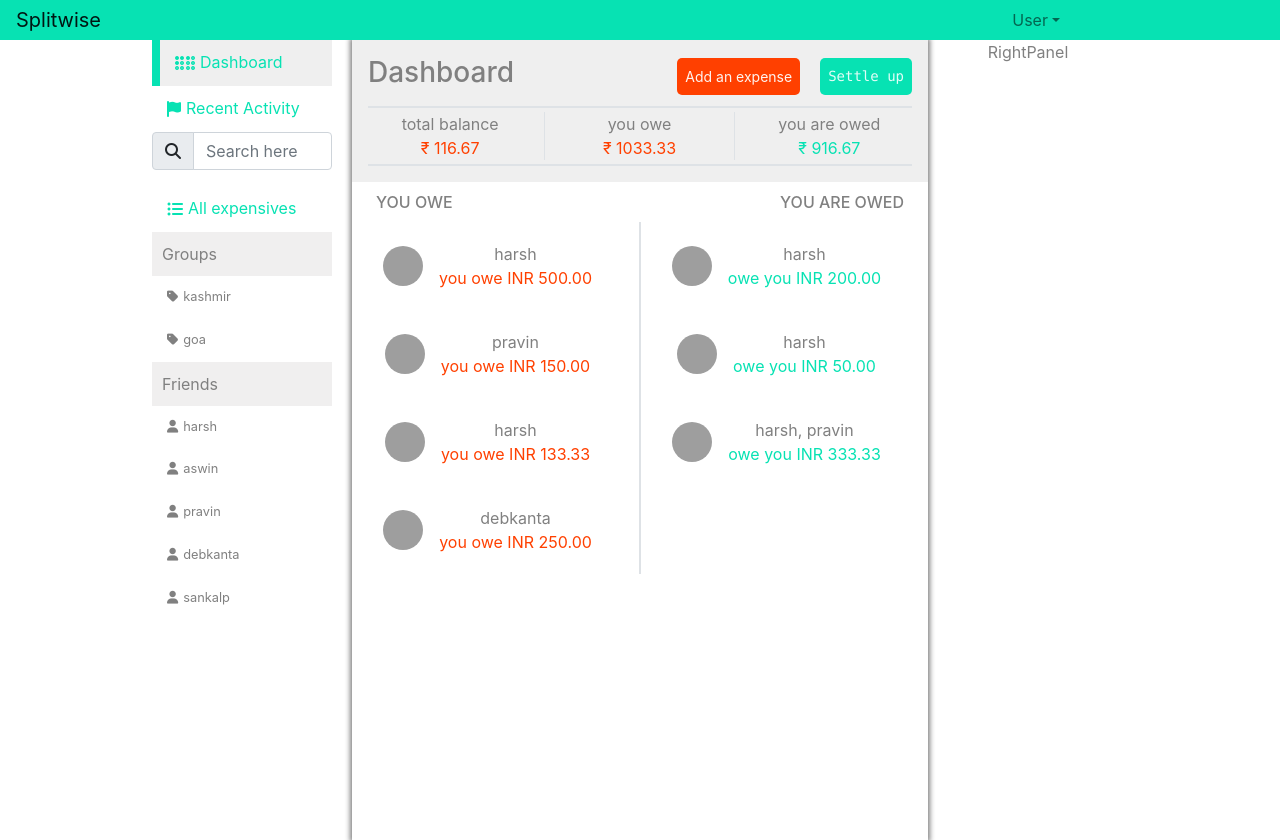
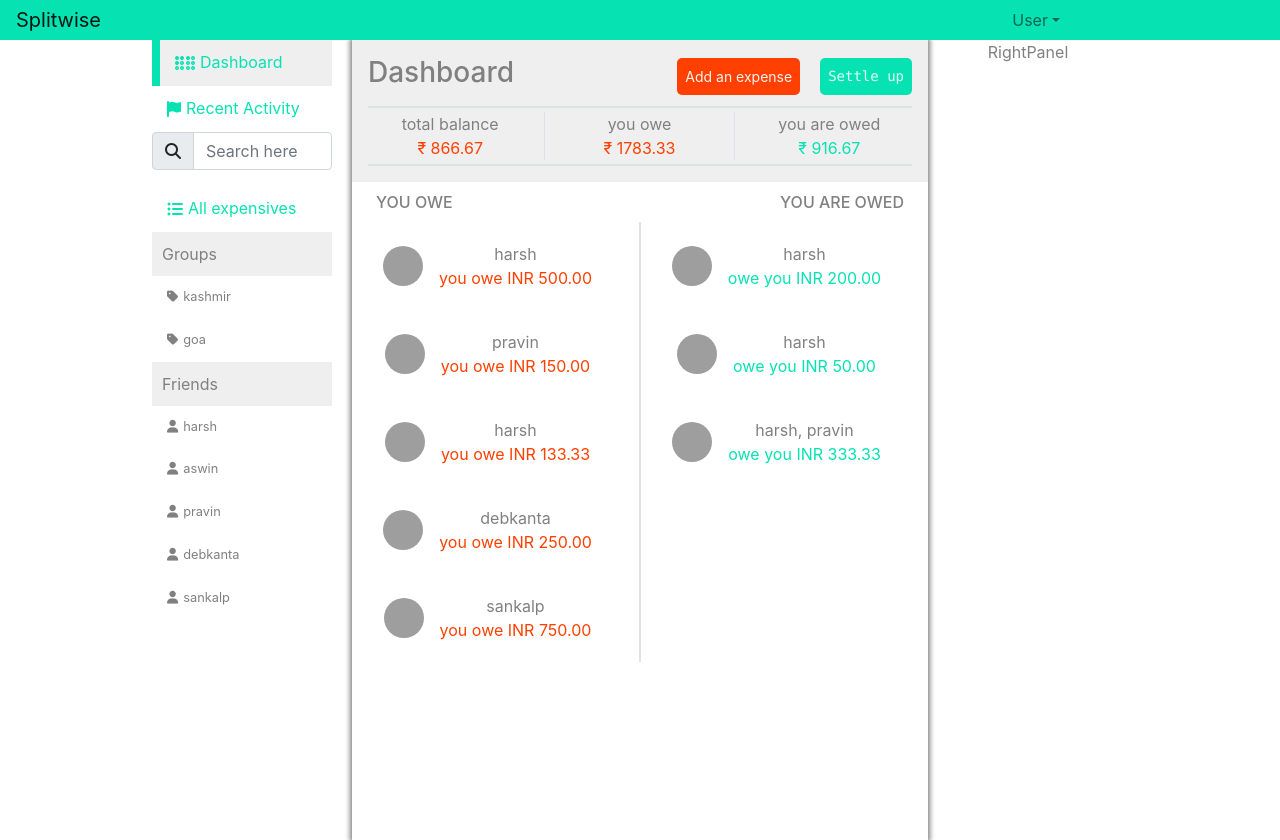
Before and after one commit to aswin-kumar-1999/SplitWIse-react, a React (Create React App) app: page /dashboard in a window 1280 px wide. Built offline with nearby package versions, Linux system fonts and the light colour scheme; grey boxes are pictures that could not be loaded.

Commit message:
Solved bugs in Add expense form

```diff
--- a/src/components/Dashboard/Credit.js
+++ b/src/components/Dashboard/Credit.js
@@ -2,6 +2,7 @@ import './Dashboard.css'
 function Credit(props) {
     return (
         <>
+        {/* {console.log("IN credit",props.name)} */}
             <div className="d-flex flex-wrap align-items-center justify-content-center px-4 py-3">
                 <img
                     src="https://s3.amazonaws.com/splitwise/uploads/user/default_avatars/avatar-ruby36-100px.png"
--- a/src/components/Dashboard/Dashboard.js
+++ b/src/components/Dashboard/Dashboard.js
@@ -4,8 +4,7 @@ import Debt from './Debt'
 import Expense from '../Expense/Expense'
 import Settle from '../Settle/Settle'
 import './Dashboard.css'
-import { dataStore } from '../Store/Store'
-const transaction = require('../../data/transaction.json')
+import { dataStore, transaction } from '../Store/Store'
 
 class Dashboard extends Component {
     constructor(props) {
@@ -19,22 +18,32 @@ class Dashboard extends Component {
             owe: 0,
             popExpense: false,
             popSettle: false,
-            allSettle: false
+            allSettle: false,
+            lastTransaction: 0
         }
 
     }
     componentDidMount() {
-        this.dataExtraction();
+        this.setState({ lastTransaction: transaction.last })
+        // this.dataExtraction();
+    }
+    componentDidUpdate(prevProps, prevState) {
+        if (prevState.lastTransaction !== transaction.last) {
+            console.log("Update")
+            this.setState({ lastTransaction: transaction.last })
+            this.dataExtraction();
+        }
     }
     dataExtraction = () => {
         const user = this.state.user;
-        // console.log(transaction[1])
-        for (let index = 1; index < transaction.last; index++) {
+        console.log(transaction)
+        this.setState({ credit: [], debt: [] })
+        for (let index = 1; index <= transaction.last; index++) {
             if (transaction[index].paid_by === user) {
                 const shareamount = +transaction[index].amount / (transaction[index].owes.length + 1);
                 const lent = +transaction[index].amount - shareamount
                 const owesName = transaction[index].owes.join(', ')
-                console.log(shareamount, lent, owesName)
+                // console.log(shareamount, lent, owesName)
                 this.setState(prevState => ({
                     credit: [...prevState.credit, [
                         owesName,
@@ -60,7 +69,7 @@ class Dashboard extends Component {
         this.setState((prevState) => ({ popExpense: !prevState.popExpense }))
     }
     newExpensehandler = ({ amount, paid_by, owes, desc, popExpense, group }) => {
-        console.log("newExpense", amount, paid_by, owes, desc, popExpense, group)
+        // console.log("newExpense", amount, paid_by, owes, desc, popExpense, group)
         if (paid_by === this.state.user) {
             const shareamount = amount / (owes.length + 1);
             const lent = amount - shareamount
@@ -71,7 +80,7 @@ class Dashboard extends Component {
                     shareamount
                 ]],
                 lent: prevState.lent + lent,
-                popExpense
+                // popExpense
             }))
         }
         if (owes.includes(this.state.user)) {
@@ -82,9 +91,11 @@ class Dashboard extends Component {
                     shareamount
                 ]],
                 owe: prevState.owe - shareamount,
-                popExpense
+                // popExpense
             }))
         }
+        this.setState({ popExpense })
+        this.dataExtraction();
         dataStore(amount, paid_by, owes, desc, group);
     }
 
--- a/src/components/Dashboard/Debt.js
+++ b/src/components/Dashboard/Debt.js
@@ -1,6 +1,7 @@
 function Debt(props) {
     return (
         <>
+            {/* {console.log("IN credit",props.name)} */}
             <div className="d-flex flex-wrap align-items-center justify-content-center px-4 py-3">
 
                 <img src="https://s3.amazonaws.com/splitwise/uploads/user/default_avatars/avatar-ruby36-100px.png" alt="Avatar" className='rounded-circle' width='40px' height='40px'></img>
--- a/src/components/Expense/Expense.js
+++ b/src/components/Expense/Expense.js
@@ -65,7 +65,7 @@ class Expense extends Component {
             }
         }
         else {
-            console.log("error")
+            // console.log("error")
             this.setState({ err: true, amount: 0, shareamount: 0 })
         }
     }
@@ -107,11 +107,12 @@ class Expense extends Component {
         this.setState((prevState) => ({ ispayer: !prevState.ispayer }))
     }
     checkedPayer = (payer) => {
+        console.log("Checked Payer",payer)
         if (payer !== '') {
             this.setState((prevState) => ({ payer, ispayer: !prevState.ispayer }))
         }
         else {
-            this.setState((prevState) => ({ ispayer: !prevState.ispayer }))
+            this.setState((prevState) => ({ ispayer: !prevState.ispayer ,payer:this.props.user}))
         }
     }
     checkedGroup = (group) => {
@@ -129,10 +130,10 @@ class Expense extends Component {
         if (this.state.nameList.length >= 2 && !this.state.err) {
             const payer = this.state.payer === "you" ? this.props.user : this.state.payer;
             this.setState({ nameErr: true })
-            const index = this.state.nameList.findIndex((name) => name === payer);
-            const owe = this.state.nameList
-            owe.splice(index, 1);
-            console.log(owe)
+            const owe = this.state.nameList.filter((name) => name !== payer);
+            // const owe = this.state.nameList
+            // owe.splice(index, 1);
+            // console.log(owe)
             this.props.onNewExpense({
                 amount: this.state.amount,
                 paid_by: payer,
--- a/src/components/Expense/Paid.js
+++ b/src/components/Expense/Paid.js
@@ -12,7 +12,7 @@ class paid extends Component {
     }
     payerhandler = (event) => {
         if (event.target.checked) {
-            console.log("Payer", event.target.value)
+            // console.log("Payer", event.target.value)
             this.setState({ name: event.target.value })
         }
     }
--- a/src/components/Store/Store.js
+++ b/src/components/Store/Store.js
@@ -18,7 +18,6 @@ export const dataStore = (amount, paid_by, owes, desc, groupName) => {
     }
 
     lastTransaction += 1;
-    console.log("last Transaction",lastTransaction)
     updateTransaction[lastTransaction] = {
         amount,
         paid_by,
@@ -28,7 +27,7 @@ export const dataStore = (amount, paid_by, owes, desc, groupName) => {
     updateTransaction.last=lastTransaction;
     if (groupName === 'No group') {
         for (let name of owes) {
-
+            updateUser[paid_by]= updateUser[paid_by] ?? {}
             updateUser[paid_by] = {
                 [name]: updateUser[paid_by].name ?? [],
                 owes: updateUser[paid_by].owes ?? []
```
